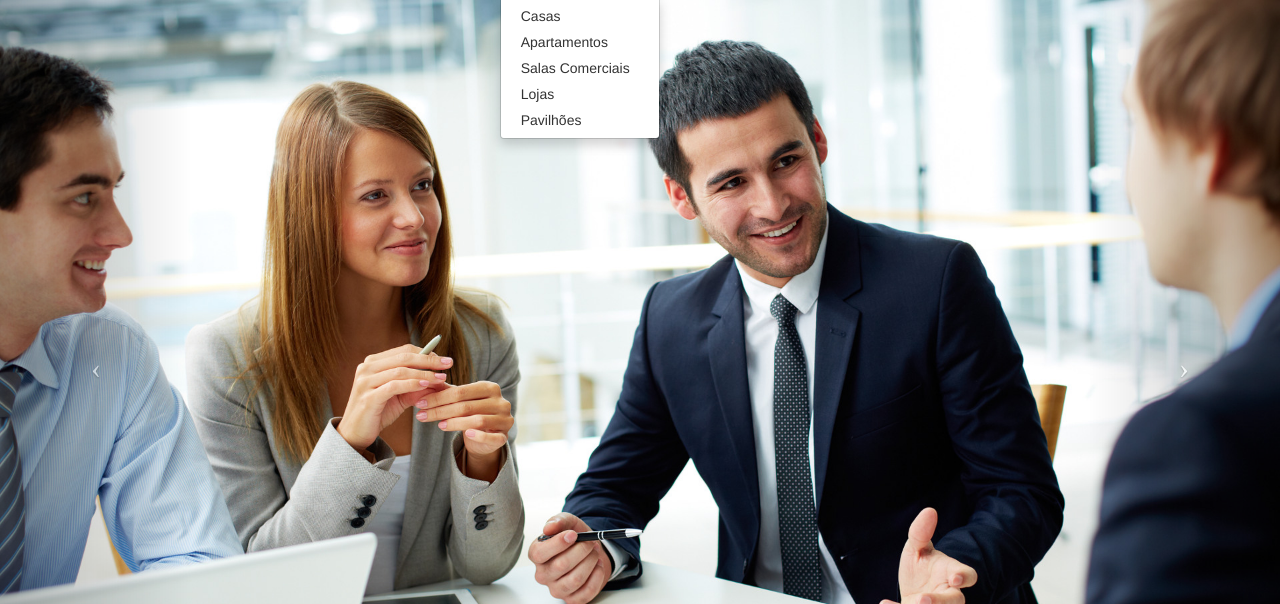
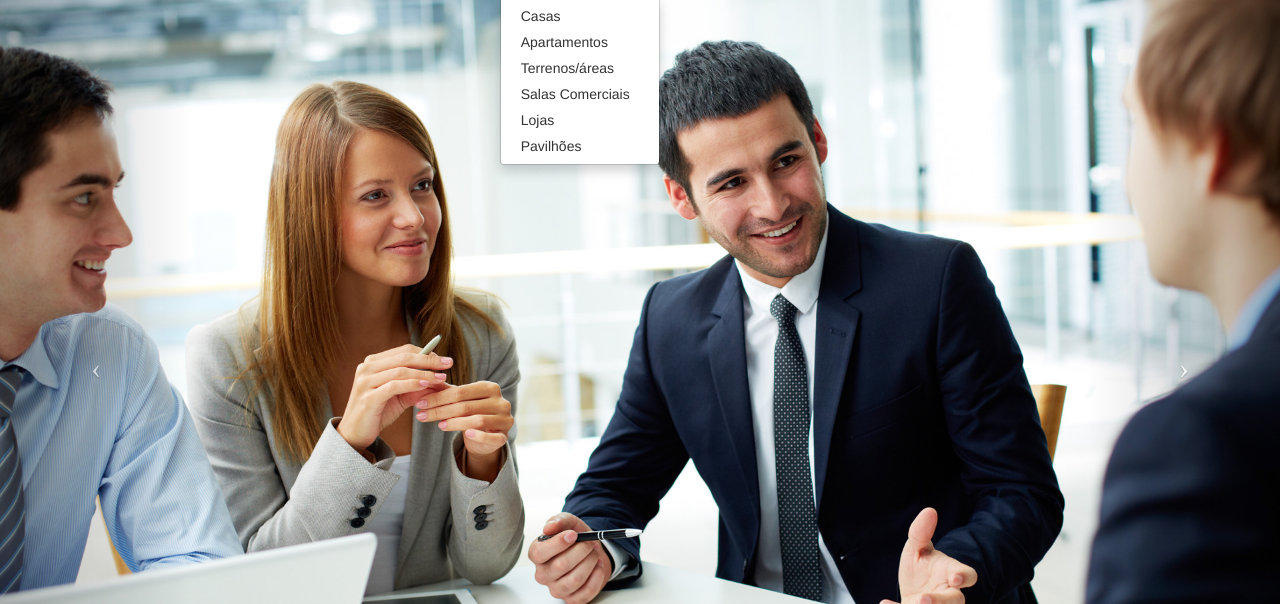
Before and after one commit to leandroseverino/application-florenca, a plain HTML site: page index.html in a window 1280 px wide. Both pictures are taken after a click on the link "Locações". Shown: the part 53-657 px from the top of the page. Drawn offline with Linux system fonts and the light colour scheme.

Commit message:
#http://www.hostedredmine.com/issues/563792

```diff
--- a/view/navbar.html
+++ b/view/navbar.html
@@ -50,6 +50,9 @@
                     <a href="apartamento-locacoes.html" title="Apartamentos para locação.">Apartamentos</a>
                 </li>
                 <li>
+                    <a href="terrenos-areas.html" title="Terrenos/áreas para locação.">Terrenos/áreas</a>
+                </li>
+                <li>
                     <a href="salas-comerciais-locacoes.html" title="Salas Comerciais para locação.">Salas Comerciais</a>
                 </li>
                 <li>
```
